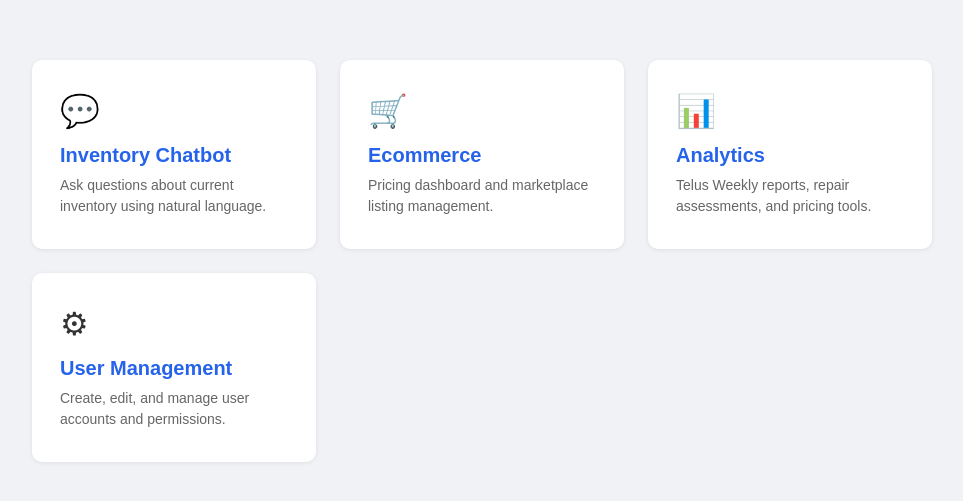
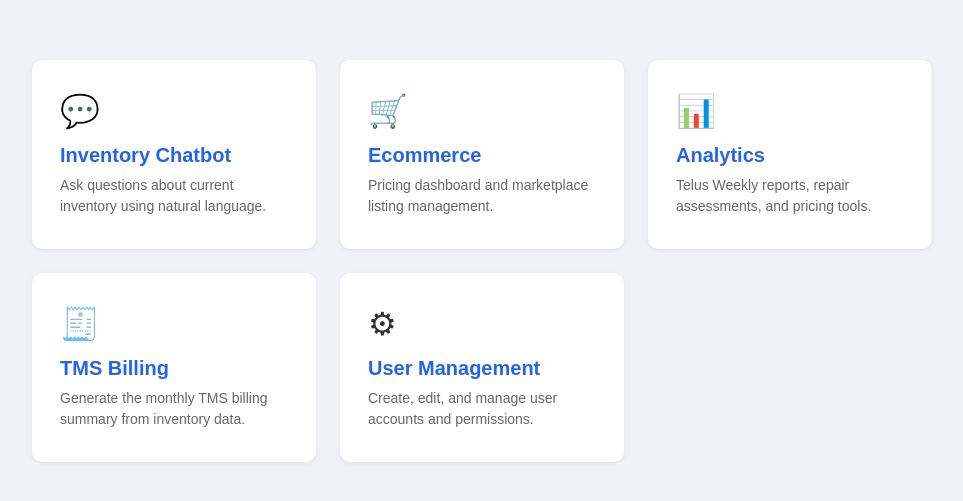
Before and after one commit to Fayz12345/inventory-chatbot, a Flask app: page /home in a window 1280 px wide. Shown: the part 54-555 px from the top of the page, without its empty margins (158-1121 px from the left). Run offline with Flask 3, Linux system fonts and the light colour scheme; the visitor is signed in with stand-in values (Sample User, id 1).

Commit message:
feat(billing): register billing blueprint and add home card

```diff
--- a/app.py
+++ b/app.py
@@ -20,8 +20,10 @@ users_db.seed_admin_if_empty()
 # Register blueprints
 from ecommerce.approval import approval_bp
 from analytics.routes import analytics_bp
+from billing.routes import billing_bp
 chatbot_app.register_blueprint(approval_bp)
 chatbot_app.register_blueprint(analytics_bp)
+chatbot_app.register_blueprint(billing_bp)
 
 # --- Database connection ---
 def get_db_connection():
--- a/templates/home.html
+++ b/templates/home.html
@@ -47,6 +47,11 @@
             <h2>Analytics</h2>
             <p>Telus Weekly reports, repair assessments, and pricing tools.</p>
         </a>
+        <a href="/billing/tms" class="card">
+            <div class="card-icon">&#129534;</div>
+            <h2>TMS Billing</h2>
+            <p>Generate the monthly TMS billing summary from inventory data.</p>
+        </a>
         {% if is_admin %}
         <a href="/admin/users" class="card">
             <div class="card-icon">&#9881;</div>
```
